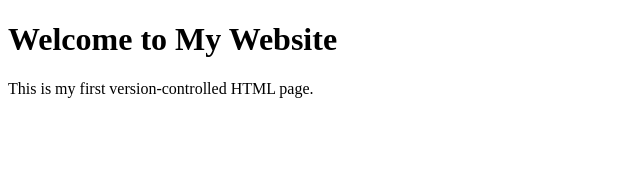
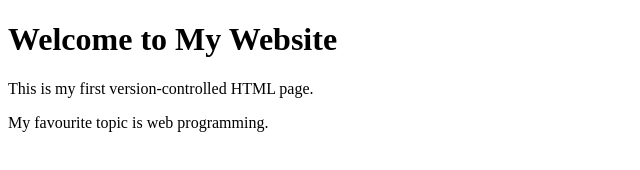
Before and after one commit to GizemSu/chapter9_website, a plain HTML site: page index.html in a window 1280 px wide. Shown: the whole page, without its empty margins (0-640 px from the left). Drawn offline with Linux system fonts and the light colour scheme.

Commit message:
Add a second paragraph

```diff
--- a/index.html
+++ b/index.html
@@ -8,5 +8,6 @@
 <body>
   <h1>Welcome to My Website</h1>
   <p>This is my first version-controlled HTML page.</p>
+  <p>My favourite topic is web programming.</p>
 </body>
 </html>
```
